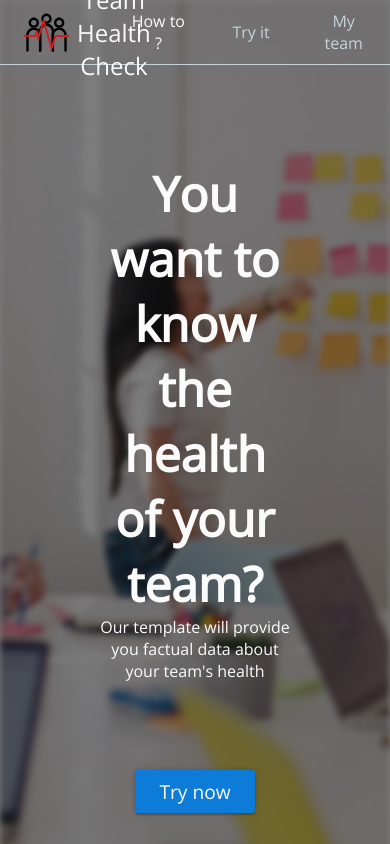
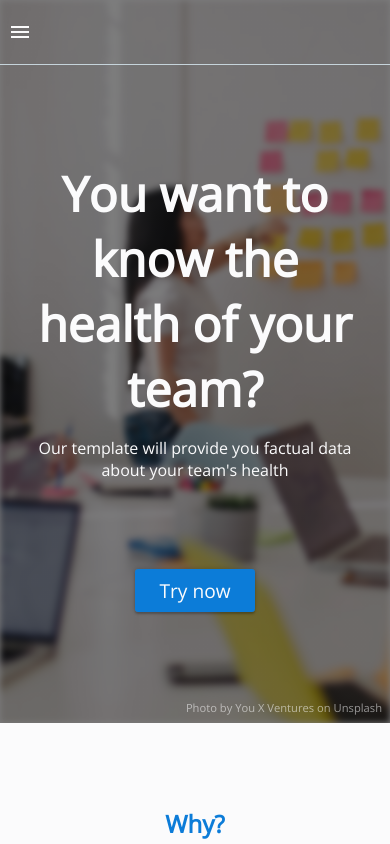
Before and after one commit to Lokymil/team_health_check, a React (Create React App) app: page /interview/theory in a window 390 px wide. Shown: the top 844 px of the page. Built offline with nearby package versions, Linux system fonts and the light colour scheme.

Commit message:
Responsive header and theory page

```diff
--- a/public/index.html
+++ b/public/index.html
@@ -28,6 +28,8 @@
       work correctly both with client-side routing and a non-root public URL.
       Learn how to configure a non-root public URL by running `npm run build`.
     -->
+    <link href="https://fonts.googleapis.com/icon?family=Material+Icons" rel="stylesheet">
+
     <title>Team health check</title>
   </head>
   <body>
--- a/src/components/interview/Theory.js
+++ b/src/components/interview/Theory.js
@@ -2,60 +2,47 @@ import React from "react";
 import { Link } from "react-router-dom";
 import classNames from "classnames";
 import Header from "../layout/Header";
+import useSize from "../../hooks/useSize";
 import useSticky from "../../hooks/useSticky";
 import "./Theory.scss";
 
 const Home = () => {
   const sticky = useSticky(false);
+  const { medium } = useSize();
 
   return (
     <>
       <section id="theory--banner">
         <Header light sticky={sticky} />
-        <div id="theory--banner--caption" className={classNames({ sticky })}>
+        <div id="theory--banner--caption" className={classNames({ medium, sticky })}>
           <h1>You want to know the health of your team?</h1>
-          <p>
-            Our template will provide you factual data about your team's health
-          </p>
+          <p>Our template will provide you factual data about your team's health</p>
         </div>
         <p id="theory--banner--link">
           <Link to="/interview/tryit" className="button">
             Try now
           </Link>
         </p>
-        <div id="theory--banner--credits">
-          Photo by You X Ventures on Unsplash
-        </div>
+        <div id="theory--banner--credits">Photo by You X Ventures on Unsplash</div>
       </section>
       <section id="theory--why">
         <h2>Why?</h2>
         <p className="with-image">
           <img src="/img/heart.svg" alt="" height="200" />
-          Lorem ipsum dolor sit amet, consectetur adipiscing elit. Phasellus
-          enim urna, fermentum nec congue in, dictum sit amet sem. Aliquam
-          tincidunt ex odio, ut convallis nisi venenatis non. Sed sodales vitae
-          augue vitae convallis. Cras nunc velit, vehicula vitae auctor id,
-          convallis eget lorem. Curabitur eu rhoncus urna. Etiam eu vestibulum
-          elit. Donec hendrerit ligula nec leo laoreet commodo ut et quam.
-          Suspendisse viverra placerat leo in dignissim.
+          Lorem ipsum dolor sit amet, consectetur adipiscing elit. Phasellus enim urna, fermentum nec congue in, dictum sit amet sem. Aliquam tincidunt ex odio, ut convallis nisi venenatis non. Sed
+          sodales vitae augue vitae convallis. Cras nunc velit, vehicula vitae auctor id, convallis eget lorem. Curabitur eu rhoncus urna. Etiam eu vestibulum elit. Donec hendrerit ligula nec leo
+          laoreet commodo ut et quam. Suspendisse viverra placerat leo in dignissim.
         </p>
       </section>
       <section id="theory--how">
         <h2>How does it work?</h2>
         <div className="with-image">
           <img src="/img/question-mark.svg" alt="" />
-          <p>
-            First of all, you will ask several questions to your collaborator.
-            These questions will be used to determine ...
-          </p>
+          <p>First of all, you will ask several questions to your collaborator. These questions will be used to determine ...</p>
         </div>
         <div className="with-image">
           <img src="/img/cards.svg" alt="" />
-          <p>
-            Then, your collaborator will be asked to use Moving Motivator cards
-            to sort and assess theirs inherent motivation. With these
-            information, you will be able to...
-          </p>
+          <p>Then, your collaborator will be asked to use Moving Motivator cards to sort and assess theirs inherent motivation. With these information, you will be able to...</p>
         </div>
         <div id="theory--how--link">
           <Link to="/interview/tryit" className="button">
--- a/src/components/interview/Theory.scss
+++ b/src/components/interview/Theory.scss
@@ -35,14 +35,14 @@
         margin-top: 10rem;
       }
 
+      &.medium {
+        margin: 6rem 2rem;
+      }
+
       h1 {
         margin: 0;
         color: $base_white;
         font-size: 3rem;
-      }
-
-      p {
-        margin: 0;
       }
     }
 
--- a/src/components/layout/Header.js
+++ b/src/components/layout/Header.js
@@ -1,18 +1,44 @@
-import React from "react";
-import { NavLink } from "react-router-dom";
+import React, { useEffect, useState } from "react";
+import { Link, NavLink, useLocation } from "react-router-dom";
 
 import classNames from "classnames";
+import useSize from "../../hooks/useSize";
 
 import "./Header.scss";
 
 import logo from "./logo.svg";
 
-const Header = ({ light, sticky }) => (
-  <header className={classNames({ light: light && !sticky, sticky })}>
-    <NavLink to="/" id="header--home-link">
+const Header = ({ light, sticky }) => {
+  const { medium } = useSize();
+  const { pathname } = useLocation();
+
+  const [hidden, setHidden] = useState(medium);
+
+  useEffect(() => {
+    setHidden(medium);
+  }, [medium]);
+
+  useEffect(() => {
+    setHidden(true);
+  }, [pathname]);
+
+  function toggleMenu() {
+    setHidden(!hidden);
+  }
+
+  return (
+    <header className={classNames({ medium, light: light && !sticky, sticky })}>
+      <span className="icon material-icons" onClick={toggleMenu}>
+        menu
+      </span>
+      <nav className={classNames("menu", { hidden })}>
+        <span className="icon material-icons" onClick={toggleMenu}>
+          close
+        </span>
+        <Link to="/" className="brand">
           <img src={logo} alt="" width="45" />
           Team Health Check
-    </NavLink>
+        </Link>
         <NavLink activeClassName="header-nav--current" to="/interview/theory">
           How to ?
         </NavLink>
@@ -22,7 +48,9 @@ const Header = ({ light, sticky }) => (
         <NavLink activeClassName="header-nav--current" to="/visualize">
           My team
         </NavLink>
+      </nav>
     </header>
   );
+};
 
 export default Header;
--- a/src/components/layout/Header.scss
+++ b/src/components/layout/Header.scss
@@ -8,7 +8,24 @@ header {
   border-bottom: 1px solid $light_grey;
   transition: all 0.2s 0.1s ease-out;
 
-  #header--home-link {
+  .icon {
+    display: none;
+  }
+
+  .menu {
+    display: flex;
+    justify-content: space-between;
+    align-items: center;
+    width: 100%;
+
+    a {
+      padding: 1.3rem 0;
+      margin: 0 1rem;
+      text-align: center;
+      color: $base_black;
+      text-decoration: none;
+
+      &.brand {
         flex: 1;
         display: flex;
         align-items: center;
@@ -20,16 +37,13 @@ header {
         }
       }
 
-  a {
+      &:not(.brand) {
         width: 5rem;
-    padding: 1.3rem 0;
-    margin: 0 1rem;
-    text-align: center;
-    color: $base_black;
-    text-decoration: none;
+      }
 
       &.header-nav--current {
         color: $base_blue;
+      }
     }
   }
 
@@ -38,7 +52,7 @@ header {
     z-index: 2;
     background-color: $base_white;
 
-    #header--home-link {
+    .brand {
       color: $base_black;
     }
   }
@@ -50,4 +64,49 @@ header {
       color: $base_white;
     }
   }
+
+  &.medium {
+    .icon {
+      display: block;
+      padding: 0.5rem;
     }
+
+    .menu {
+      background-color: $base_grey;
+      position: fixed;
+      top: 0;
+      bottom: 0;
+      left: 0;
+      width: 100vw;
+      max-width: 18rem;
+      flex-direction: column;
+      justify-content: flex-start;
+      align-items: stretch;
+      transition: left 0.2s ease-out;
+
+      a {
+        color: $light_grey;
+        width: unset;
+
+        &.brand {
+          flex: unset;
+          color: $base_white;
+        }
+
+        &.header-nav--current {
+          color: $base_white;
+        }
+      }
+
+      &.hidden {
+        left: -100vw;
+      }
+    }
+
+    &.sticky {
+      .icon {
+        color: $base_black;
+      }
+    }
+  }
+}
--- /dev/null
+++ b/src/constants.js
@@ -0,0 +1 @@
+export const BREAKPOINTS = { SMALL: 400, MEDIUM: 700, LARGE: 1200 };
--- /dev/null
+++ b/src/hooks/useSize.js
@@ -0,0 +1,30 @@
+import { useEffect, useState } from "react";
+
+import { BREAKPOINTS } from "../constants";
+
+const sizeFn = window => {
+  const small = window.innerWidth <= BREAKPOINTS.SMALL;
+  const medium = window.innerWidth <= BREAKPOINTS.MEDIUM;
+  const large = !small && !medium;
+  return { width: window.innerWidth, height: window.innerHeight, small, medium, large };
+};
+
+function useSize() {
+  const [size, setSize] = useState(sizeFn(window));
+
+  useEffect(() => {
+    function resize(e) {
+      setSize(sizeFn(e.target));
+    }
+
+    window.addEventListener("resize", resize);
+
+    return () => {
+      window.removeEventListener("resize", resize);
+    };
+  });
+
+  return size;
+}
+
+export default useSize;
```
Lines whose indentation alone changed are shown as unchanged.
